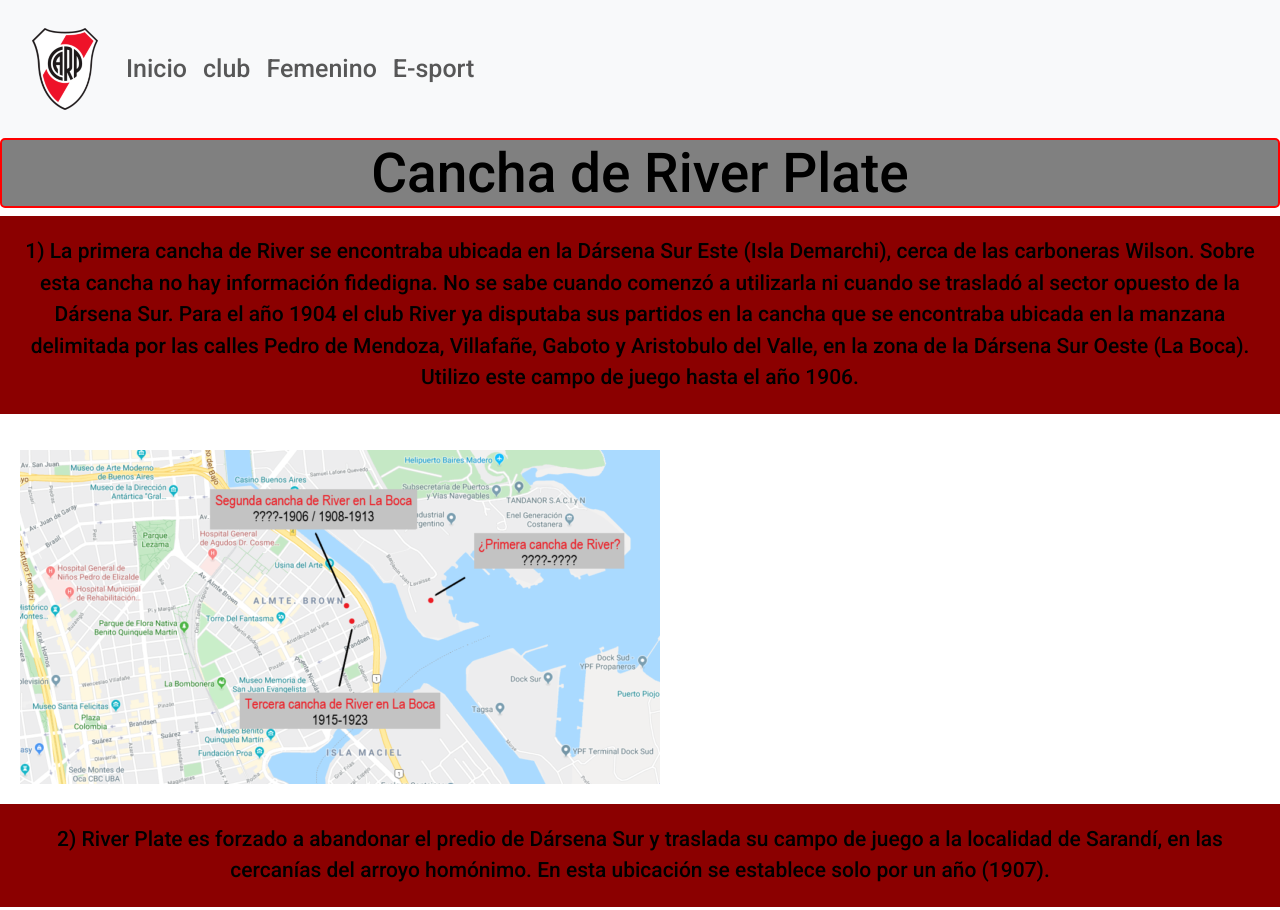
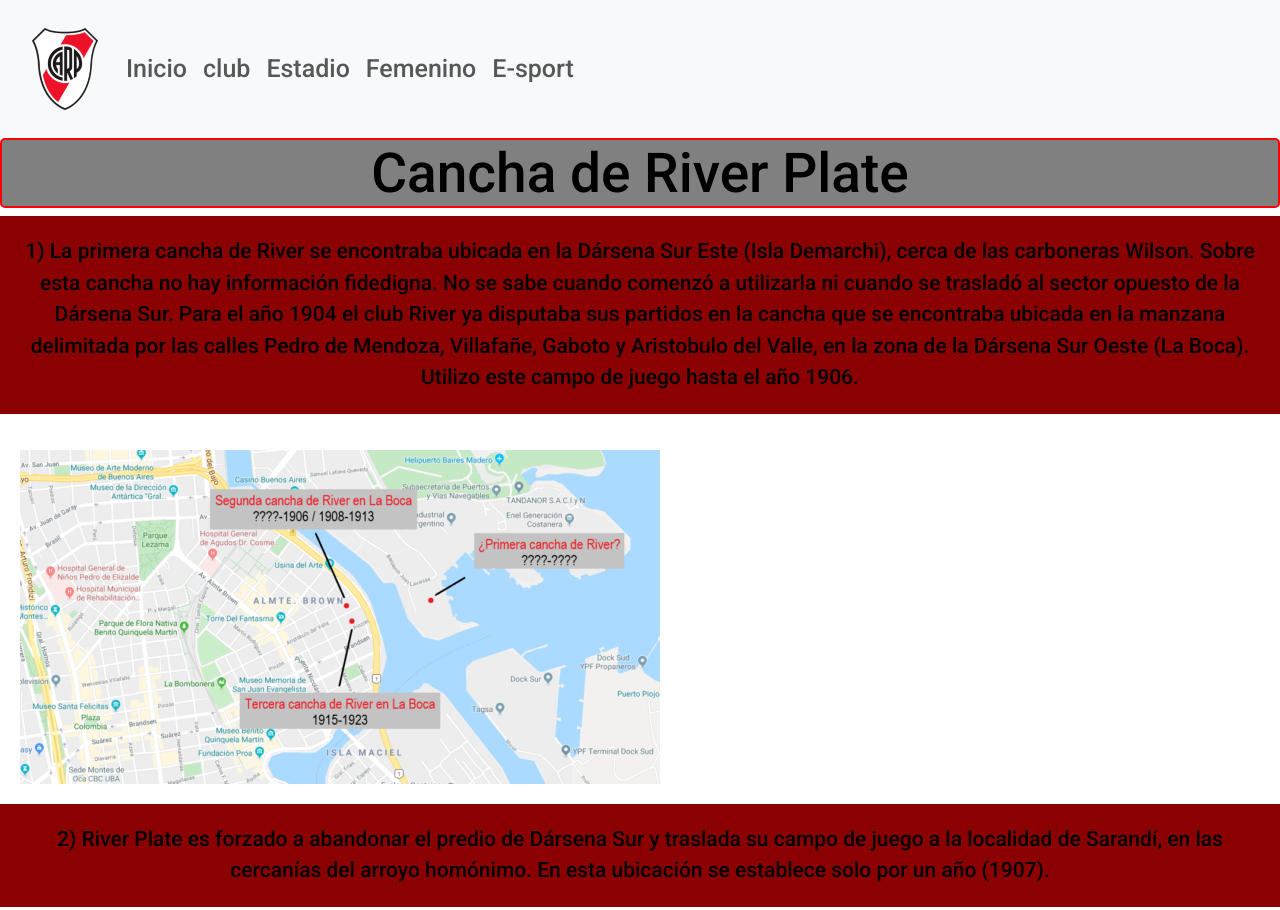
Before and after one commit to FacundoFruttero/Pre-entrega, a plain HTML site: page paginas/estadio.html in a window 1280 px wide. Shown: the top 910 px of the page. Drawn offline with nearby package versions, Linux system fonts and the light colour scheme; files whose address does not match are found by name.

Commit message:
Preentrega43

```diff
--- a/paginas/estadio.html
+++ b/paginas/estadio.html
@@ -36,6 +36,7 @@
                     <div id="Nav_mio" class="navbar-nav">
                         <a class="nav-link" href="./index.html">Inicio</a>
                         <a class="nav-link" href="./paginas/club.html">club</a>
+                        <a class="nav-link" href="./paginas/estadio.html">Estadio</a>
                         <a class="nav-link" href="./paginas/femenino.html">Femenino</a>
                         <a class="nav-link" href="./paginas/gaming.html">E-sport</a>
                     </div>
```
